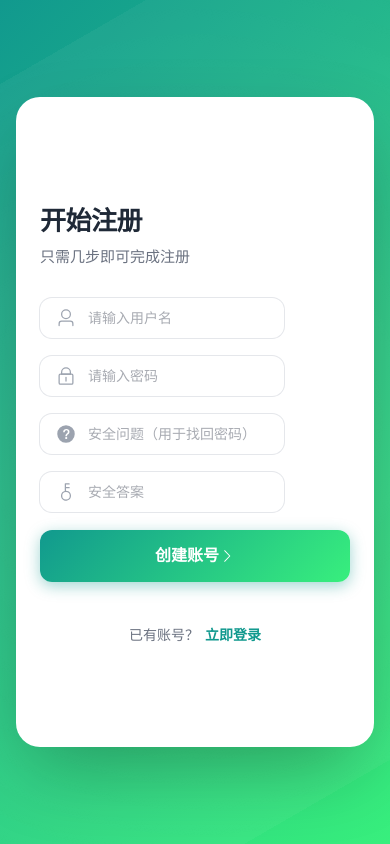
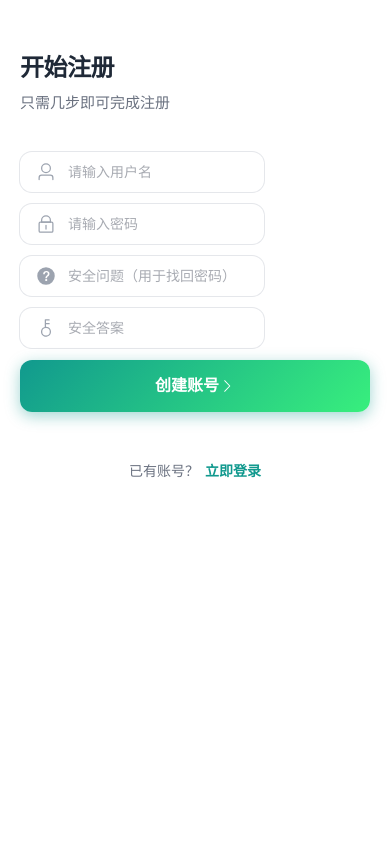
Before and after one commit to TechFunWay/notepad, a Vue app in the folder web/: page /register in a window 390 px wide. Built offline with nearby package versions, Linux system fonts and the light colour scheme.

Commit message:
fix: 注册页手机端布局优化

```diff
--- a/web/src/views/RegisterView.vue
+++ b/web/src/views/RegisterView.vue
@@ -427,24 +427,48 @@ async function handleRegister() {
   .register-card {
     max-width: 480px;
     margin: 0 auto;
+    min-height: auto;
   }
 
   .register-right {
-    padding: 48px 32px;
+    padding: 32px 24px;
+    justify-content: flex-start;
+    gap: 20px;
   }
 }
 
 @media (max-width: 480px) {
   .register-wrapper {
-    padding: 16px;
+    padding: 0;
+  }
+
+  .register-card {
+    border-radius: 0;
+    min-height: 100vh;
+  }
+
+  .register-container {
+    align-items: flex-start;
   }
 
   .register-right {
-    padding: 32px 24px;
+    padding: 48px 20px 24px;
+  }
+
+  .form-header {
+    margin-bottom: 20px;
   }
 
   .form-header h2 {
-    font-size: 26px;
+    font-size: 24px;
+  }
+
+  .register-form {
+    margin-bottom: 16px;
+  }
+
+  .register-form :deep(.el-form-item) {
+    margin-bottom: 12px;
   }
 }
 </style>
```
